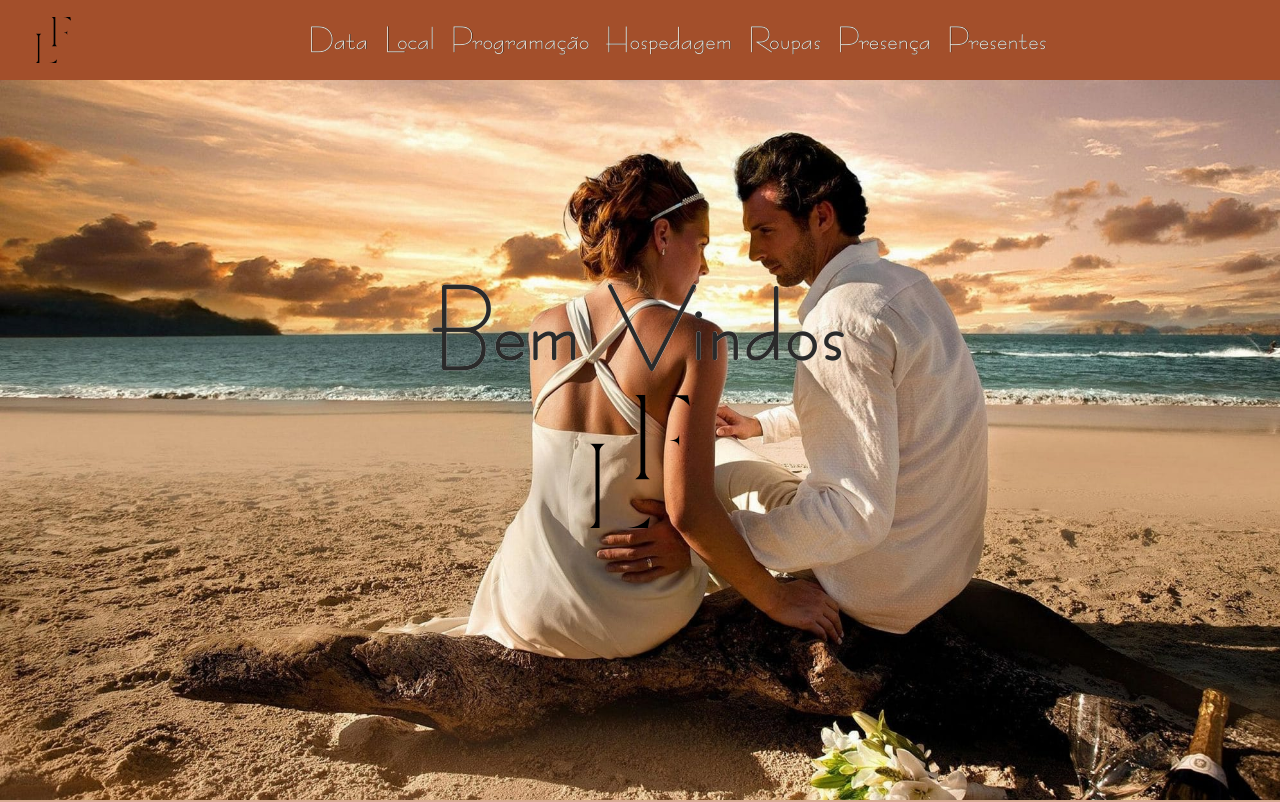
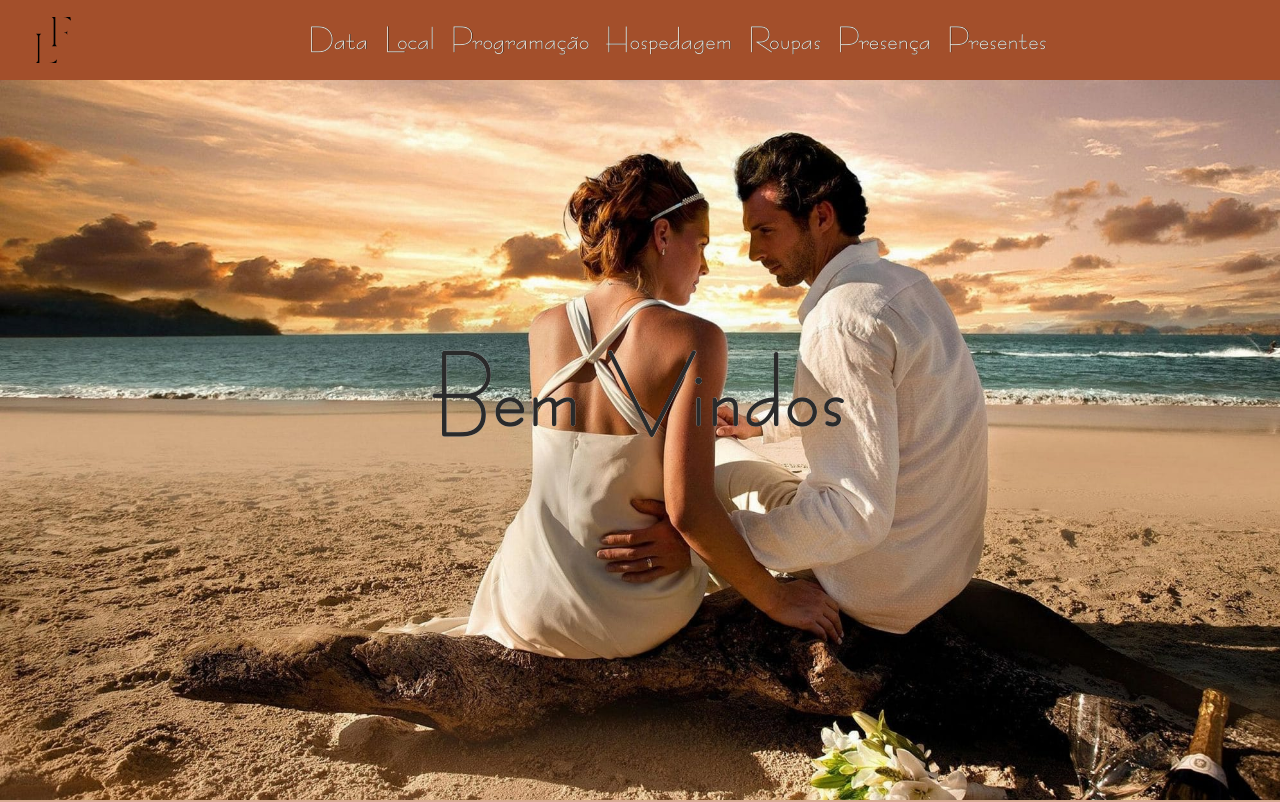
Before and after one commit to FilipeCamposFDZ/LaiseFilipe, a plain HTML site: page index.html in a window 1280 px wide. Shown: the top 802 px of the page. Drawn offline with nearby package versions, Linux system fonts and the light colour scheme.

Commit message:
Add files via upload

```diff
--- a/index.html
+++ b/index.html
@@ -34,7 +34,6 @@
 
     <section class="capa data flex-column">
       <h1>Bem Vindos</h1>
-      <img src="LOGO - LAIS E FELIPE .svg" alt="" width="100" height="auto">
     </section>
 
     <section class="conteudo data d-flex justify-content-center" id="data">
```
